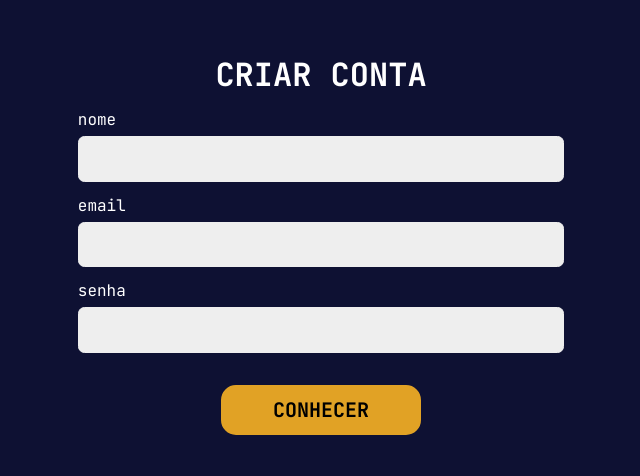
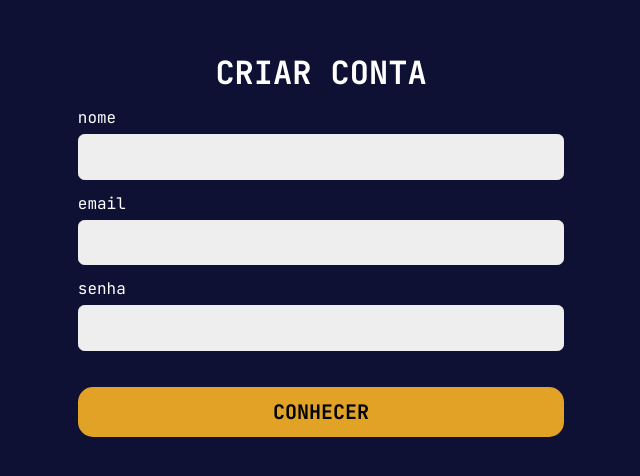
Before and after one commit to hermesonbastos/PROJETO_WEB, a React (Create React App) app: page /signup in a window 1280 px wide. Shown: the part 156-632 px from the top of the page, without its empty margins (319-959 px from the left). Built offline with nearby package versions, Linux system fonts and the light colour scheme.

Commit message:
feat: menu theme

```diff
--- a/src/App.jsx
+++ b/src/App.jsx
@@ -3,6 +3,7 @@ import Home from "./pages/Home/Home";
 import "./App.css";
 import { BrowserRouter, Route, Routes } from "react-router-dom";
 import Signup from "./pages/Signup/Signup";
+import Feed from "./pages/Feed/Feed";
 
 function App() {
   return (
@@ -10,6 +11,7 @@ function App() {
       <Routes>
         <Route path="/" element={<Home />} />
         <Route path="/signup" element={<Signup />} />
+        <Route path="/feed" element={<Feed />} />
       </Routes>
     </BrowserRouter>
   );
--- /dev/null
+++ b/src/pages/Feed/Feed.jsx
@@ -0,0 +1,7 @@
+const Feed = () => {
+  return <div>
+    Feed
+  </div>
+}
+
+export default Feed;
--- a/src/pages/Signup/Signup.jsx
+++ b/src/pages/Signup/Signup.jsx
@@ -1,3 +1,4 @@
+import { useNavigate } from 'react-router-dom';
 import Button from '../../components/Button/Button';
 import Input from '../../components/Input/Input';
 import useForm from '../../hooks/useForm';
@@ -9,8 +10,11 @@ const Signup = () => {
   const email = useForm("email");
   const password = useForm("password");
 
-  const handleSubmit = () => {
+  const navigate = useNavigate();
 
+  const handleSubmit = (e) => {
+    e.preventDefault();
+    navigate("/feed");
   }
 
   return <div className='signup'>
@@ -20,8 +24,8 @@ const Signup = () => {
         <Input label="nome" type="text" name="username" {...name} />
         <Input label="email" type="email" name="email" {...email} />
         <Input label="senha" type="password" name="password" {...password} />
+        <Button className="btn-primary" label="CONHECER" />
       </form>
-      <Button className="btn-primary" label="CONHECER" />
     </div>
   </div>
 }
--- a/src/pages/Signup/styles.css
+++ b/src/pages/Signup/styles.css
@@ -20,6 +20,13 @@
 
 .signup-container form {
   width: 100%;
+  display: flex;
+  flex-direction: column;
+}
+
+.signup-container form button {
+  width: 100%;
+  margin-top: 20px;
 }
 
 @media (max-width: 768px) {
```
Also changed, not shown: src/pages/Feed/styles.css (added).
